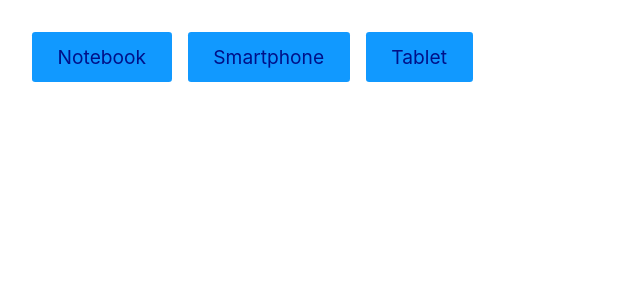
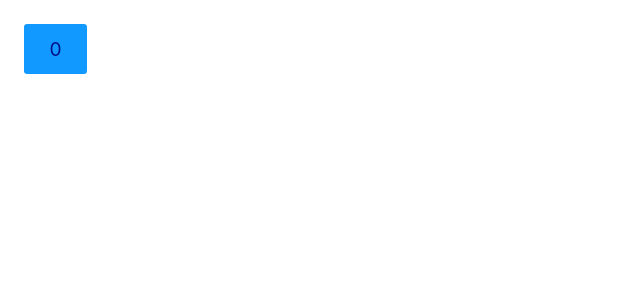
Before and after one commit to devgustavotinti/react-origamid, a React (Create React App) app: page / in a window 1280 px wide. Shown: the top 300 px of the page, without its empty margins (0-640 px from the left). Built offline with nearby package versions, Linux system fonts and the light colour scheme.

Commit message:
Hooks - useEffect dependencias

```diff
--- a/src/App.js
+++ b/src/App.js
@@ -1,36 +1,20 @@
 import React from "react";
-import Produto from "./Produto";
 
 
 const App = () => {
-  // Os links abaixo puxam dados de um produto em formato JSON
-  // https://ranekapi.origamid.dev/json/api/produto/tablet
-  // https://ranekapi.origamid.dev/json/api/produto/smartphone
-  // https://ranekapi.origamid.dev/json/api/produto/notebook
-  // Crie uma interface com 3 botões, um para cada produto.
-  // Ao clicar no botão faça um fetch a api e mostre os dados do produto na tela.
-  // Mostre apenas um produto por vez
-  // Mostre a mensagem carregando... enquanto o fetch é realizado
+  const [contar, setContar] = React.useState(0)
 
-  const [dados, setDados] = React.useState(null)
-  const [carregando, setCarregando] = React.useState(null)
+  React.useEffect(() => {
+    console.log('Executou')
+  }, [])
 
-  async function handleClick(event) {
-    setCarregando(true)
-    const response = await fetch(`https://ranekapi.origamid.dev/json/api/produto/${event.target.innerText}`)
-    const json = await response.json()
-    setDados(json)
-    setCarregando(false)
-  }
-
+  React.useEffect(() => {
+    document.title = `Total ${contar}`
+  }, [contar])
 
   return (
     <div>
-      <button style={{margin: '.5rem'}} onClick={handleClick}>Notebook</button>
-      <button style={{margin: '.5rem'}} onClick={handleClick}>Smartphone</button>
-      <button style={{margin: '.5rem'}} onClick={handleClick}>Tablet</button>
-      {carregando && <p>Carregando...</p>}
-      {!carregando && dados && <Produto dados={dados} />}
+     <button onClick={() => setContar(contar + 1)}>{contar}</button>
     </div>
   );
 }
--- a/src/Produto.js
+++ /dev/null
@@ -1,13 +0,0 @@
-import React from 'react'
-
-const Produto = ({dados}) => {
-  return (
-    <div>
-      <h1>{dados.nome}</h1>
-      <p>R$ {dados.preco}</p>
-      <img src={dados.fotos[0].src} alt={dados.fotos[0].titulo} />
-    </div>
-  )
-}
-
-export default Produto
```
